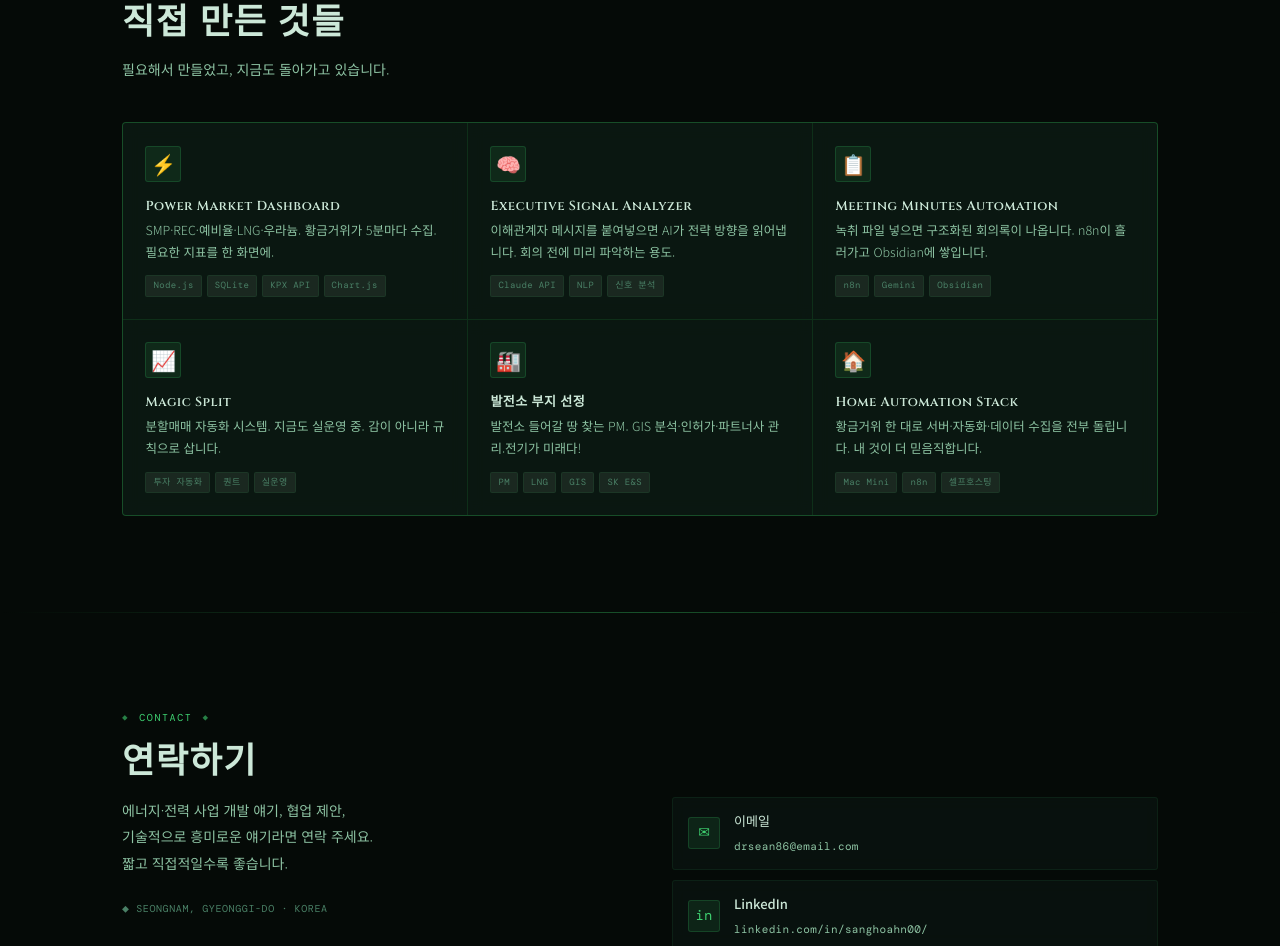
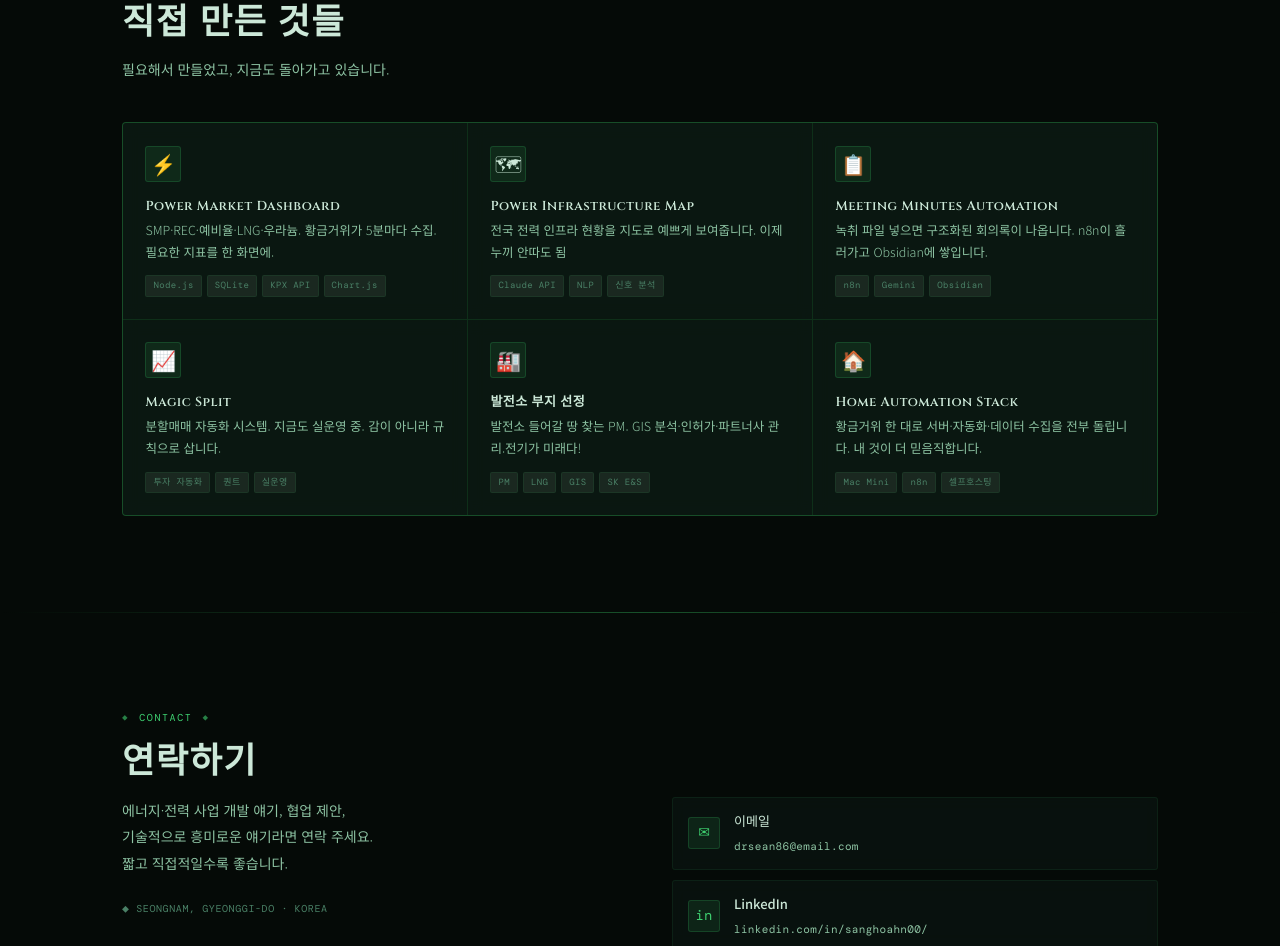
Before and after one commit to kimchi-taco/Portfolio, a plain HTML site: page index.html in a window 1280 px wide. Shown: the part 2610-3556 px from the top of the page. Drawn offline with nearby package versions, Linux system fonts and the light colour scheme; no server answers; a web font is replaced by a local one.

Commit message:
Update index.html

```diff
--- a/index.html
+++ b/index.html
@@ -368,7 +368,7 @@ footer em{color:var(--ac);font-style:normal}
   <p class="sdsc">필요해서 만들었고, 지금도 돌아가고 있습니다.</p>
   <div class="pgrid">
     <div class="pc" onclick="window.open('https://mav-ash.com/dash','_blank')" style="cursor:pointer"><div class="pi">⚡</div><div><div class="pn">Power Market Dashboard</div><div class="pd">SMP·REC·예비율·LNG·우라늄. 황금거위가 5분마다 수집. 필요한 지표를 한 화면에.</div></div><div class="pts"><span class="pt">Node.js</span><span class="pt">SQLite</span><span class="pt">KPX API</span><span class="pt">Chart.js</span></div></div>
-    <div class="pc"><div class="pi">🧠</div><div><div class="pn">Executive Signal Analyzer</div><div class="pd">이해관계자 메시지를 붙여넣으면 AI가 전략 방향을 읽어냅니다. 회의 전에 미리 파악하는 용도.</div></div><div class="pts"><span class="pt">Claude API</span><span class="pt">NLP</span><span class="pt">신호 분석</span></div></div>
+    <div class="pc"><div class="pi">🗺</div><div><div class="pn">Power Infrastructure Map</div><div class="pd">전국 전력 인프라 현황을 지도로 예쁘게 보여줍니다. 이제 누끼 안따도 됨</div></div><div class="pts"><span class="pt">Claude API</span><span class="pt">NLP</span><span class="pt">신호 분석</span></div></div>
     <div class="pc"><div class="pi">📋</div><div><div class="pn">Meeting Minutes Automation</div><div class="pd">녹취 파일 넣으면 구조화된 회의록이 나옵니다. n8n이 흘러가고 Obsidian에 쌓입니다.</div></div><div class="pts"><span class="pt">n8n</span><span class="pt">Gemini</span><span class="pt">Obsidian</span></div></div>
     <div class="pc"><div class="pi">📈</div><div><div class="pn">Magic Split</div><div class="pd">분할매매 자동화 시스템. 지금도 실운영 중. 감이 아니라 규칙으로 삽니다.</div></div><div class="pts"><span class="pt">투자 자동화</span><span class="pt">퀀트</span><span class="pt">실운영</span></div></div>
     <div class="pc"><div class="pi">🏭</div><div><div class="pn">발전소 부지 선정</div><div class="pd">발전소 들어갈 땅 찾는 PM. GIS 분석·인허가·파트너사 관리.전기가 미래다!</div></div><div class="pts"><span class="pt">PM</span><span class="pt">LNG</span><span class="pt">GIS</span><span class="pt">SK E&amp;S</span></div></div>
```
